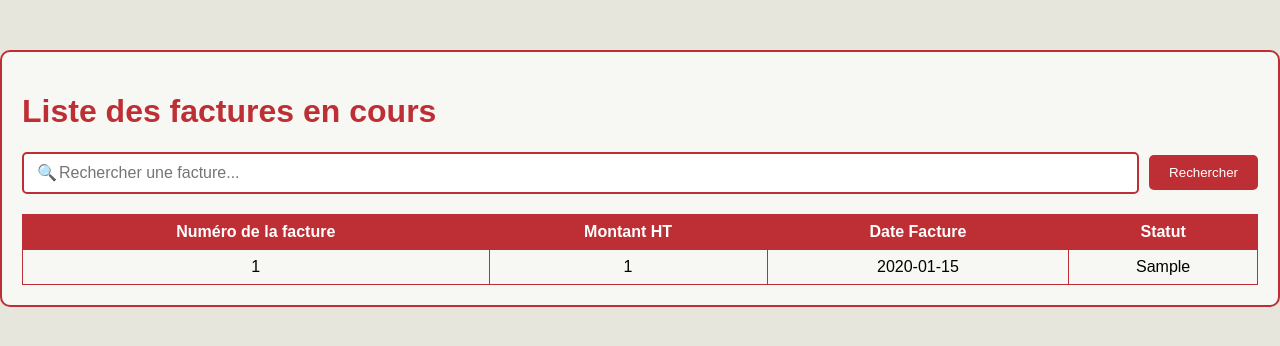
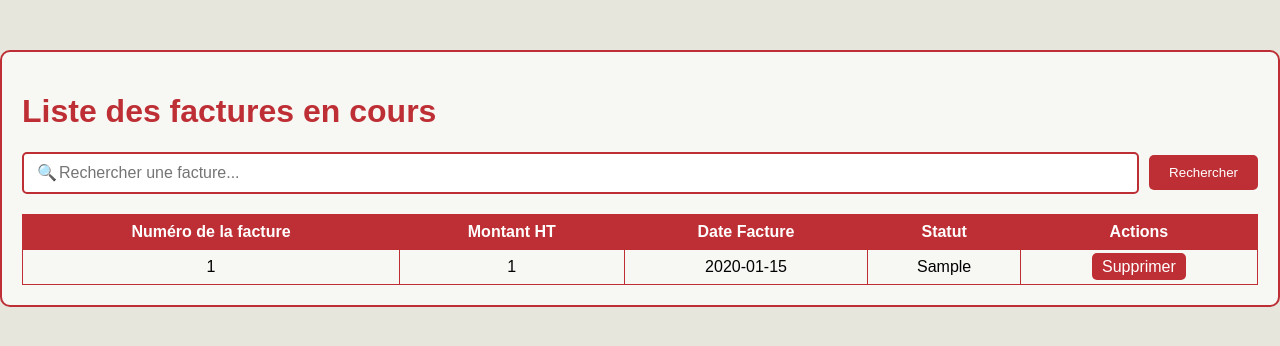
Before and after one commit to hugolsr04/criee2groupe5, a PHP site: page / in a window 1280 px wide. Shown: the top 346 px of the page. Run offline with PHP 8.4, Linux system fonts and the light colour scheme; tables that the repository leaves empty hold one stand-in row (values such as "Sample post").

Commit message:
add_user_storie_delete

```diff
--- a/controllers/FacturationController.php
+++ b/controllers/FacturationController.php
@@ -27,10 +27,25 @@ class FacturationController
             $factures = array();
         }
 
-        // Inclusion des vues header.php, factures.php et footer.php pour afficher la page
-        include '../views/header.php';
+        // Inclusion la vues factures.php pour afficher la page
         include '../views/factures.php';
-        include '../views/footer.php';
+    }
+
+    public function supprimerFacture() {
+        $id = $_GET['id'] ?? null;
+        if ($id) {
+            $database = new Database();
+            $conn = $database->getConnection();
+            $facturationModel = new FacturationModel($conn);
+            if ($facturationModel->supprimerFacture($id)) {
+                $msg = "Facture supprimée avec succès.";
+            } else {
+                $msg = "Erreur lors de la suppression de la facture.";
+            }
+        } else {
+            $msg = "Aucun ID de facture spécifié.";
+        }
+        header("Location: index.php?msg=" . urlencode($msg));
     }
 }
 ?>
--- a/models/FacturationModel.php
+++ b/models/FacturationModel.php
@@ -38,5 +38,18 @@ class FacturationModel
             return array();
         }
     }
+
+    public function supprimerFacture($id) {
+        try {
+            $query = "DELETE FROM facture WHERE id = :id";
+            $stmt = $this->conn->prepare($query);
+            $stmt->bindParam(':id', $id);
+            $stmt->execute();
+            return true;
+        } catch (PDOException $exception) {
+            echo "Erreur lors de la suppression : " . $exception->getMessage();
+            return false;
+        }
+    }
 }
 ?>
--- a/public/css/style.css
+++ b/public/css/style.css
@@ -84,3 +84,18 @@ thead {
 .search-input {
     padding-left: 35px;
 }
+
+.delete-button {
+    padding: 5px 10px;
+    background-color: #BE2F35;
+    color: #FFFFFF;
+    text-decoration: none;
+    border-radius: 5px;
+    transition: background-color 0.3s ease;
+    border: none;
+    cursor: pointer;
+}
+
+.delete-button:hover {
+    background-color: #AA232E;
+}
--- a/public/index.php
+++ b/public/index.php
@@ -6,6 +6,14 @@ require_once '../controllers/FacturationController.php';
 
 // Création d'une instance du contrôleur de la facturation
 $facturationController = new FacturationController();
-// Appel de la méthode 'afficherFactures' du contrôleur pour afficher les factures
-$facturationController->afficherFactures();
+
+if (isset($_GET['action']) && $_GET['action'] == 'supprimerFacture') {
+    $facturationController->supprimerFacture();
+} else {
+    $facturationController->afficherFactures();
+}
+
+if (isset($_GET['msg'])) {
+    echo "<p>" . htmlspecialchars($_GET['msg']) . "</p>";
+}
 ?>
--- a/public/js/script.js
+++ b/public/js/script.js
@@ -10,7 +10,7 @@ document.addEventListener('DOMContentLoaded', function() {
     setInterval(function() {
         // Attribution du placeholder avec le texte correspondant à l'index courant
         searchInput.setAttribute('placeholder', 'Rechercher par ' + placeholders[currentIndex] + '...');
-        // Passage à l'index suivant (modulo pour boucler sur le tableau)
+        // Passage à l'index (modulo pour boucler sur le tableau)
         currentIndex = (currentIndex + 1) % placeholders.length;
-    }, 3000); // Intervalle de 3000 millisecondes (3 secondes)
+    }, 3000); // Intervalle de 3 secondes
 });
--- a/views/factures.php
+++ b/views/factures.php
@@ -5,7 +5,6 @@
     <meta charset="UTF-8">
     <meta name="viewport" content="width=device-width, initial-scale=1.0">
     <title>Afficher les factures en cours</title>
-    <!-- Inclusion de la feuille de style CSS -->
     <link rel="stylesheet" href="css/style.css">
 </head>
 
@@ -15,8 +14,7 @@
         <form action="" method="GET">
             <div class="search-container">
                 <!-- Champ de recherche pour filtrer les factures -->
-                <input type="text" name="search" class="search-input"
-                    placeholder="Rechercher une facture...">
+                <input type="text" name="search" class="search-input" placeholder="Rechercher une facture...">
                 <button type="submit" class="search-button">Rechercher</button>
             </div>
         </form>
@@ -29,6 +27,7 @@
                     <th>Montant HT</th>
                     <th>Date Facture</th>
                     <th>Statut</th>
+                    <th>Actions</th>
                 </tr>
             </thead>
             <tbody>
@@ -48,6 +47,10 @@
                             <td>
                                 <?= $facture['statut']; ?>
                             </td>
+                            <td>
+                                <a href="index.php?action=supprimerFacture&id=<?= $facture['id']; ?>" class="delete-button"
+                                    onclick="return confirm('Êtes-vous sûr de vouloir supprimer cette facture ?');">Supprimer</a>
+                            </td>
                         </tr>
                     <?php endforeach; ?>
                 <?php else: ?>
```
